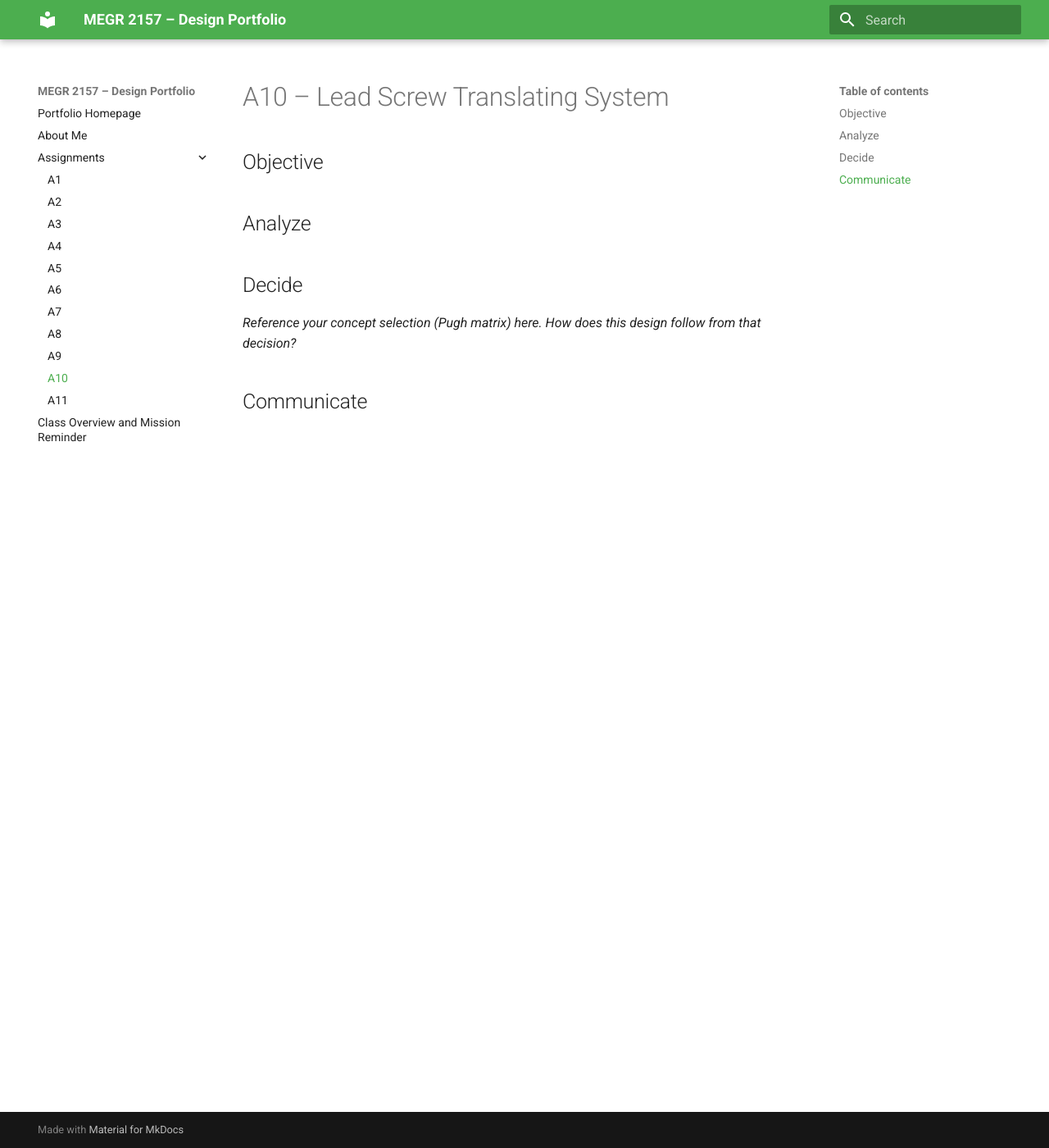
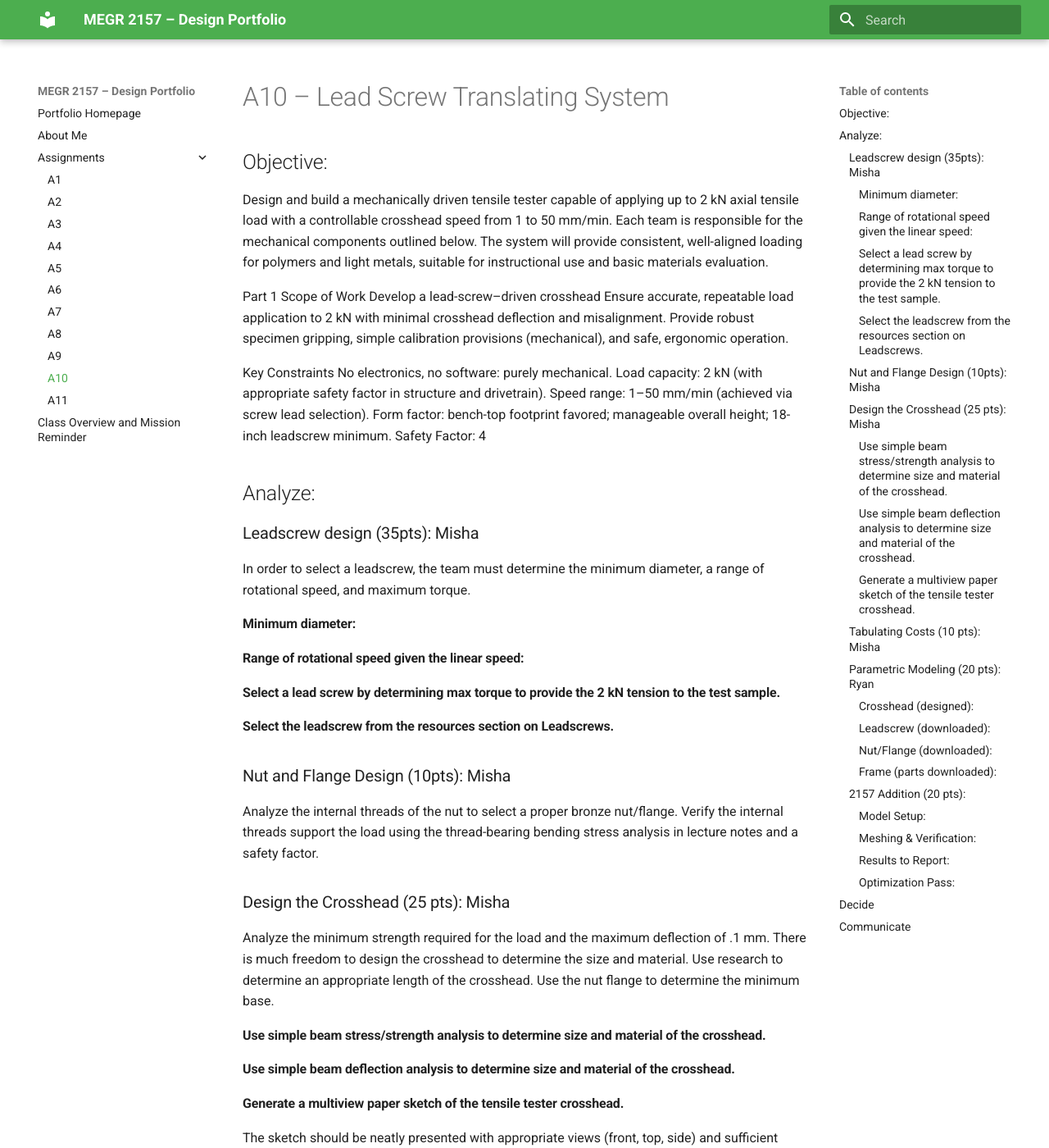
Before and after one commit to Mlikhtenbaum/-megr-2157-design-portfolio, an MkDocs documentation site: the page built from docs/assignments/A10/index.md, in a window 1280 px wide and 1400 px high. Shown: the whole window at 82% size. Built offline with MkDocs 1.6.1 and Material for MkDocs 9.7.7, drawn with Linux system fonts in a browser that asks for light colours; some of the changed text lies outside the part shown.

Commit message:
initial structure
Expanded the assignment details for the lead screw translating system, including objectives, scope of work, design analysis, and responsibilities.

```diff
--- a/docs/assignments/A10/index.md
+++ b/docs/assignments/A10/index.md
@@ -1,12 +1,87 @@
 # A10 – Lead Screw Translating System
 
-## Objective
+
+## Objective:
 
 
-## Analyze
+Design and build a mechanically driven tensile tester capable of applying up to 2 kN axial tensile load with a controllable crosshead speed from 1 to 50 mm/min. Each team is responsible for the mechanical components outlined below. The system will provide consistent, well-aligned loading for polymers and light metals, suitable for instructional use and basic materials evaluation.
+
+Part 1 Scope of Work
+Develop a lead-screw–driven crosshead
+Ensure accurate, repeatable load application to 2 kN with minimal crosshead deflection and misalignment.
+Provide robust specimen gripping, simple calibration provisions (mechanical), and safe, ergonomic operation.
+
+Key Constraints
+No electronics, no software: purely mechanical.
+Load capacity: 2 kN (with appropriate safety factor in structure and drivetrain).
+Speed range: 1–50 mm/min (achieved via screw lead selection).
+Form factor: bench-top footprint favored; manageable overall height; 18-inch leadscrew minimum.
+Safety Factor: 4
+
+
+## Analyze:
+
+
+### Leadscrew design (35pts): Misha
+
+In order to select a leadscrew, the team must determine the minimum diameter, a range of rotational speed, and maximum torque.
+
+#### Minimum diameter:
+
+#### Range of rotational speed given the linear speed:
+
+#### Select a lead screw by determining max torque to provide the 2 kN tension to the test sample.
+
+#### Select the leadscrew from the resources section on Leadscrews.
+
+
+### Nut and Flange Design (10pts): Misha
+Analyze the internal threads of the nut to select a proper bronze nut/flange. Verify the internal threads support the load using the thread-bearing bending stress analysis in lecture notes and a safety factor.
+
+
+### Design the Crosshead (25 pts): Misha
+Analyze the minimum strength required for the load and the maximum deflection of .1 mm. There is much freedom to design the crosshead to determine the size and material. Use research to determine an appropriate length of the crosshead. Use the nut flange to determine the minimum base.
+
+#### Use simple beam stress/strength analysis to determine size and material of the crosshead.
+
+#### Use simple beam deflection analysis to determine size and material of the crosshead.
+
+#### Generate a multiview paper sketch of the tensile tester crosshead.
+The sketch should be neatly presented with appropriate views (front, top, side) and sufficient annotations to communicate geometry, proportions, and nut/flang mounting intent.
+
+
+### Tabulating Costs (10 pts): Misha
+In order to get credit for this portion of the assignment, you must not use an image for the table, and it needs to have functional links.
+
+
+### Parametric Modeling (20 pts): Ryan
+Download/create 3D models. Assemble the components in CAD. Do not create from scratch items you can download.
+
+#### Crosshead (designed):
+
+#### Leadscrew (downloaded):
+
+#### Nut/Flange (downloaded):
+
+#### Frame (parts downloaded):
+
+### 2157 Addition (20 pts):
+Use Finite Element Analysis (FEA) on the crosshead (cross slide) to evaluate stiffness and strength under a 2 kN axial test load. Apply results to optimize geometry (light-weighting, fillets, thicknesses, cutouts) where appropriate while meeting constraints.
+
+#### Model Setup:
+
+#### Meshing & Verification:
+
+#### Results to Report:
+
+#### Optimization Pass:
+
 
 
 ## Decide
-_Reference your concept selection (Pugh matrix) here. How does this design follow from that decision?_
+
+We decided that Misha would complete the hand calculation portion of this project while Ryan would complete the 3D modelling and assembly sections.
 
 ## Communicate
+
+Lessons learned:
```
